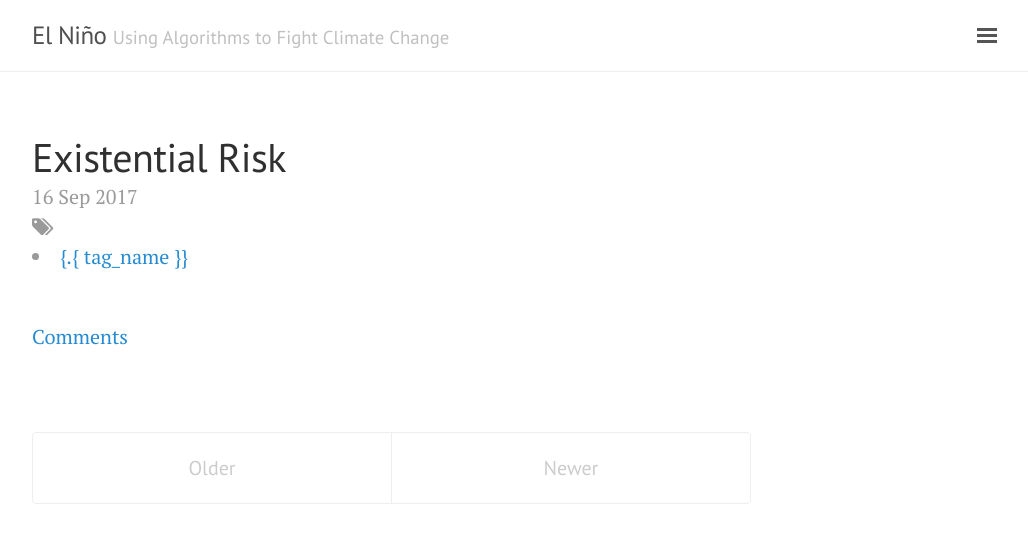
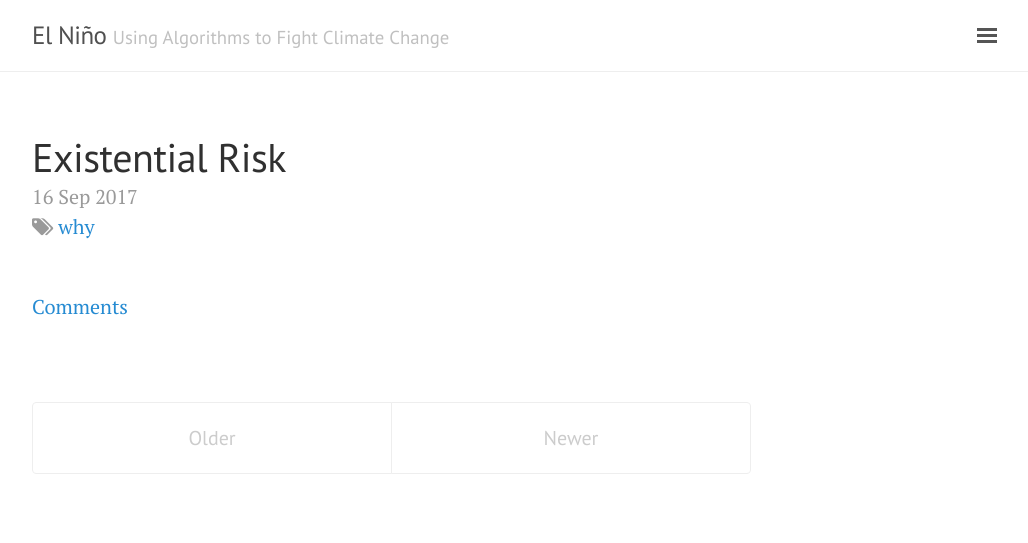
Before and after one commit to sebaheg/sebaheg.github.io, a Jekyll site: the page built from index.html, in a window 1280 px wide. Shown: the top 543 px of the page, without its empty margins (248-1276 px from the left). Built offline with Jekyll 4.4.1, drawn with Linux system fonts in a browser that asks for light colours; the list of posts is cut into pages by our own code; comment, search, counter and statistics services are not loaded.

Commit message:
Update tags.

```diff
--- a/_includes/sidebar.html
+++ b/_includes/sidebar.html
@@ -42,6 +42,7 @@
     <i class="fa fa-fw fa-linkedin"></i>
     </a>
 
+    <br>
     <p>&copy; {{ site.time | date: '%Y' }}. All rights reserved.</p>
 
   </div>
--- a/index.html
+++ b/index.html
@@ -21,7 +21,7 @@ title: Home
         <span class="post-tags">
           {% for tag in post.tags %}
             {% capture tag_name %}{{ tag }}{% endcapture %}
-            <li class="inline archive_list"><a class="tag_list_link" href="/tag/{.{ tag_name }}">{.{ tag_name }}</a></li>
+            <a class="tag_list_link" href="/tag/{{ tag_name }}">{{ tag_name }}</a>
           {% endfor %}
         </span>
       </span>
```
